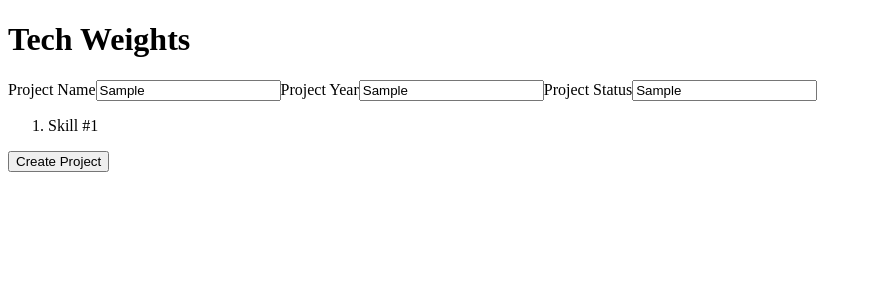
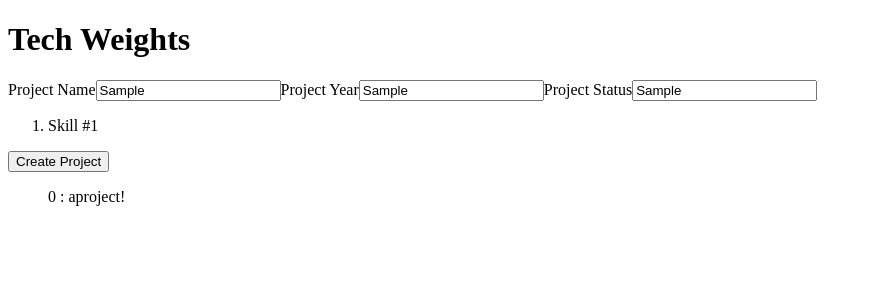
Before and after one commit to aaronmyatt/original-tech-weights, a Vue app: page / in a window 1280 px wide. Both pictures are taken after typing "Sample", "Sample", "Sample" into the empty fields and a click on the button "Create Project". Shown: the top 300 px of the page, without its empty margins (0-872 px from the left). Built offline with nearby package versions, Linux system fonts and the light colour scheme.

Commit message:
implements rudimentary data passing to populate project list
closes issue #17

Signed-off-by: aaron <aaron@mindvalley.com>

```diff
--- a/package.json
+++ b/package.json
@@ -5,7 +5,8 @@
   "scripts": {
     "serve": "vue-cli-service serve",
     "build": "vue-cli-service build",
-    "lint": "vue-cli-service lint"
+    "lint": "vue-cli-service lint",
+    "e2e": "vue-cli-service test:e2e -e TAGS='not @ignore'"
   },
   "dependencies": {
     "vue": "^2.6.6"
--- a/src/App.vue
+++ b/src/App.vue
@@ -1,8 +1,10 @@
 <template>
   <div id="app">
     <h1>Tech Weights</h1>
-    <ProjectBuilder/>
-    <ProjectsList/>
+    <ProjectBuilder @create-project="createProject()"/>
+    <ProjectsList :projects="projects"/>
+
+
   </div>
 </template>
 
@@ -11,12 +13,22 @@
   import ProjectsList from './components/ProjectsList.vue';
 
   export default {
-    name: 'app',
-    components: {
-      ProjectsList,
-      ProjectBuilder,
+  name: 'app',
+  components: {
+    ProjectsList,
+    ProjectBuilder,
+  },
+  data() {
+    return {
+      projects: [],
+    };
+  },
+  methods: {
+    createProject() {
+      this.projects.push('aproject!');
     },
-  };
+  },
+};
 </script>
 
 <style>
--- a/src/components/ProjectBuilder.vue
+++ b/src/components/ProjectBuilder.vue
@@ -12,8 +12,7 @@
 
       <SkillList/>
     </form>
-
-    <button class="create-project-button">Create Project</button>
+    <button @click="createProject()" class="create-project-button">Create Project</button>
   </div>
 </template>
 
@@ -42,8 +41,13 @@
 
 export default {
   name: 'ProjectBuilder',
-    components: {SkillList},
+  components: { SkillList },
   props: {},
+  methods: {
+    createProject() {
+      this.$emit('create-project');
+    },
+  },
 };
 </script>
 
--- a/src/components/ProjectsList.vue
+++ b/src/components/ProjectsList.vue
@@ -1,12 +1,21 @@
 <template>
-  <ol class="projects-list"></ol>
+  <div>
+    <ol :key="index" class="projects-list" v-for="(project, index) in projects">
+      {{ index }} : {{ project }}
+    </ol>
+  </div>
 </template>
 
 <script>
-  export default {
-    name: 'ProjectsList',
-    props: {},
-  };
+export default {
+  name: 'ProjectsList',
+  props: {
+    projects: {
+      default: () => [],
+      type: Array,
+    },
+  },
+};
 </script>
 
 <!-- Add "scoped" attribute to limit CSS to this component only -->
```
Also changed, not shown: src/components/SkillList.vue (indentation only), 1 other file (tests, documents, lock files or other folders). Lines whose indentation alone changed are shown as unchanged.
